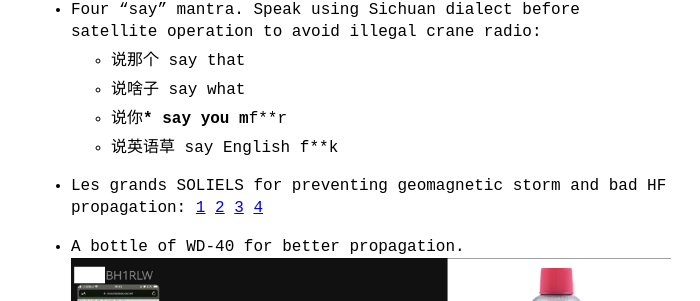
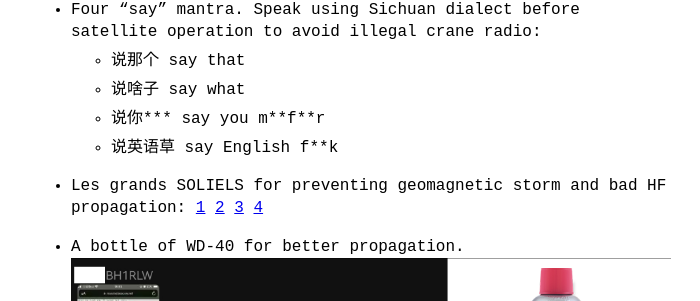
Before and after one commit to Yurihou/yurihou.github.io, a Jekyll site: the page built from temple.md, in a window 1280 px wide. Shown: the part 271-572 px from the top of the page, without its empty margins (289-989 px from the left). Built offline with Jekyll 4.4.1, drawn with Linux system fonts in a browser that asks for light colours; comment, search, counter and statistics services are not loaded.

```diff
--- a/temple.md
+++ b/temple.md
@@ -11,8 +11,8 @@ title: Ham's Cyber Temple
 - Four "say" mantra. Speak using Sichuan dialect before satellite operation to avoid illegal crane radio:
   - 说那个 say that
   - 说啥子 say what
-  - 说你*** say you m**f**r
-  - 说英语草 say English f**k
+  - 说你\*\*\* say you m\*\*f\*\*r
+  - 说英语草 say English f\*\*k
 - Les grands SOLIELS for preventing geomagnetic storm and bad HF propagation: [1](https://en.wikipedia.org/wiki/Kim_Jong_Un) [2](https://en.wikipedia.org/wiki/Park_Chung_Hee) [3](https://en.wikipedia.org/wiki/Donald_Trump) [4](https://www.qrz.com/db/BI1FJK)
 
 - A bottle of WD-40 for better propagation.
```
